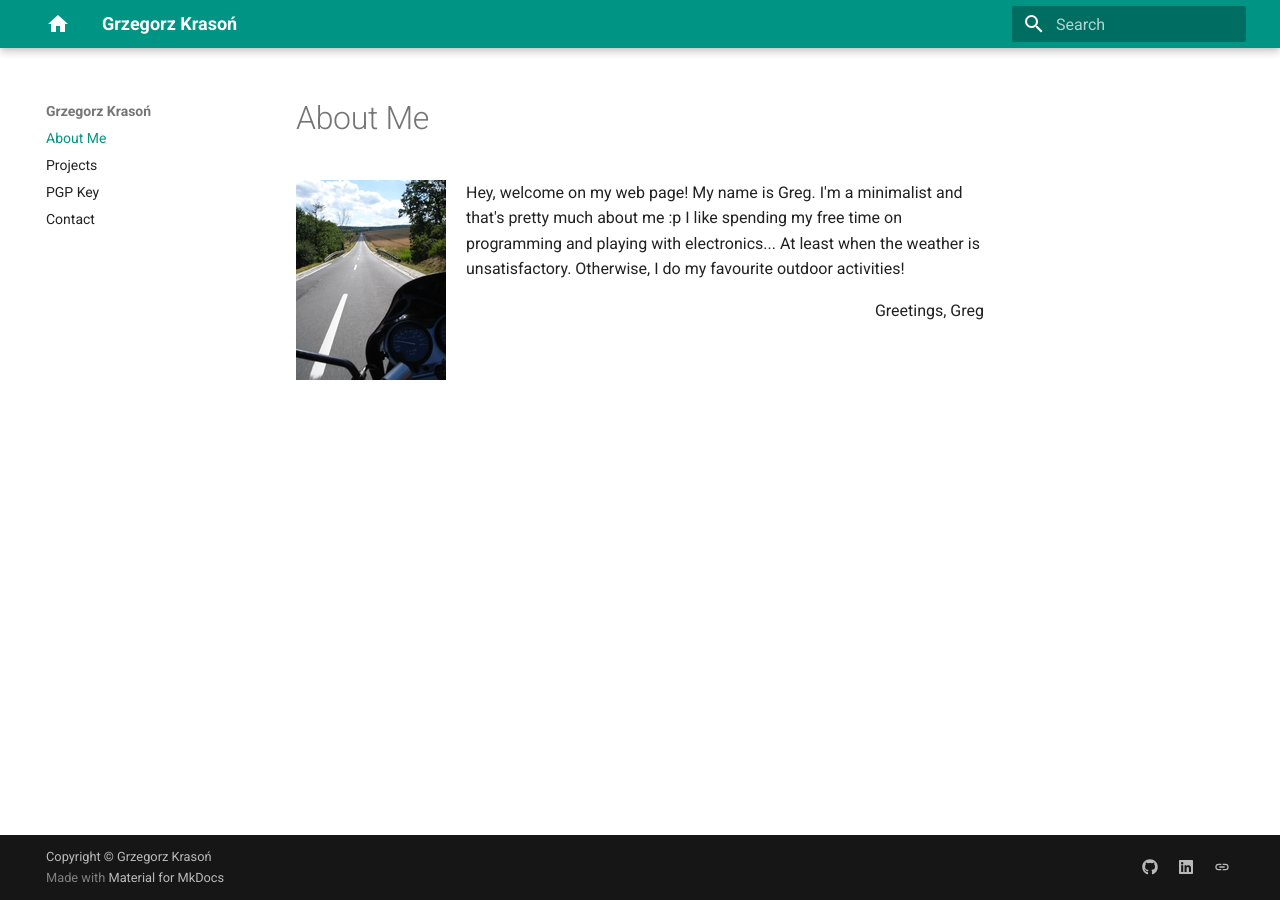
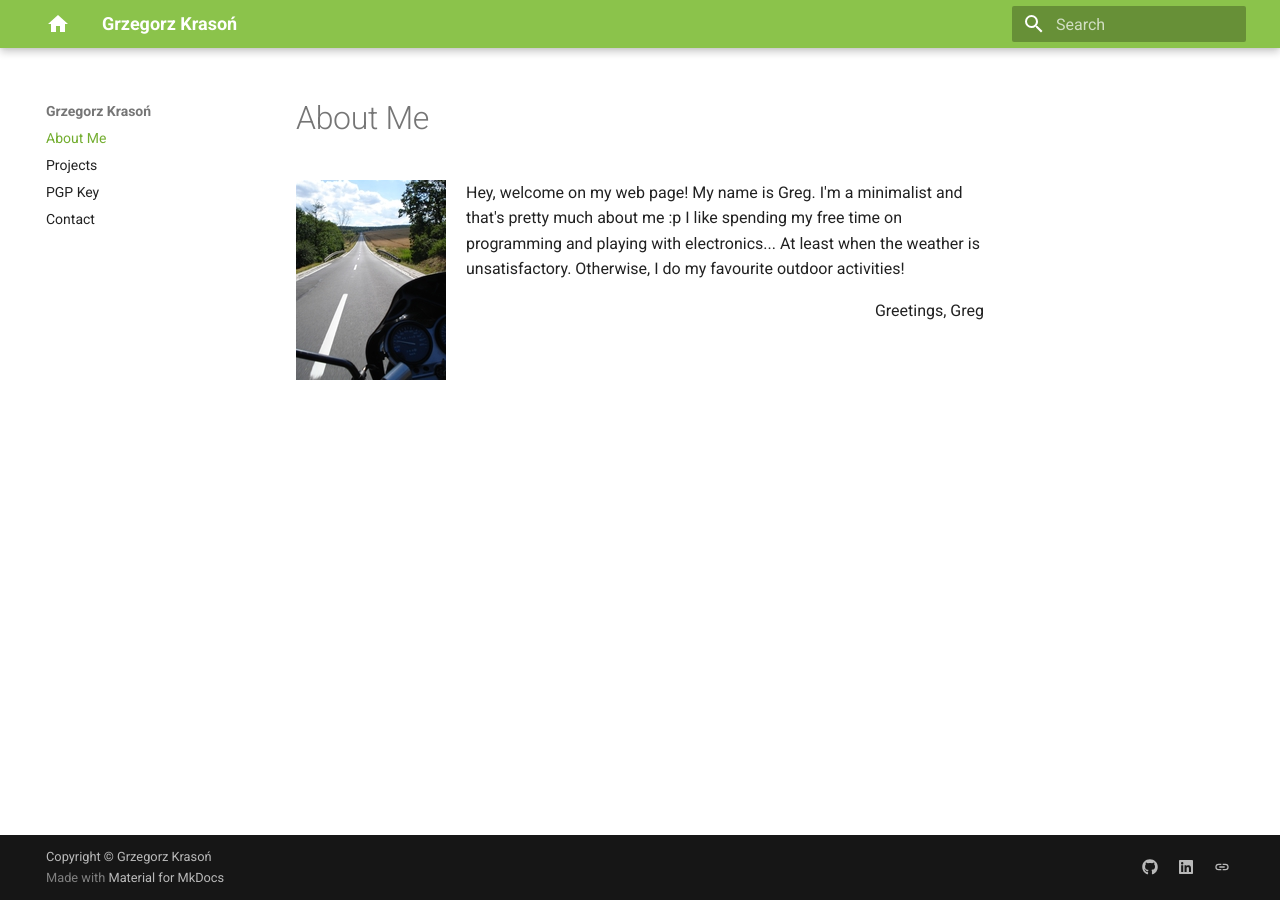
Before and after one commit to gergelyk/homepage, an MkDocs documentation site: the page built from docs/index.md, in a window 1280 px wide. Built offline with MkDocs 1.6.1 and Material for MkDocs 9.7.7, drawn with Linux system fonts in a browser that asks for light colours.

```diff
--- a/mkdocs.yml
+++ b/mkdocs.yml
@@ -12,8 +12,8 @@
   name: material
   favicon: images/home_black_18dp.png
   palette:
-    primary: 'teal'
-    accent: 'teal'
+    primary: 'light green'
+    accent: 'light green'
   logo:
     # https://squidfunk.github.io/mkdocs-material/getting-started/
     # https://material.io/resources/icons/
```
Also changed, not shown: docs/contact.md (+2 -0 lines).
